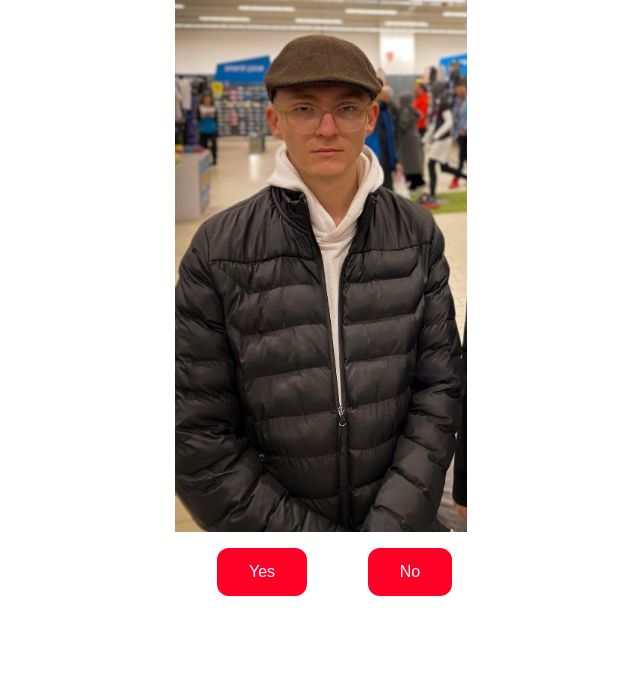
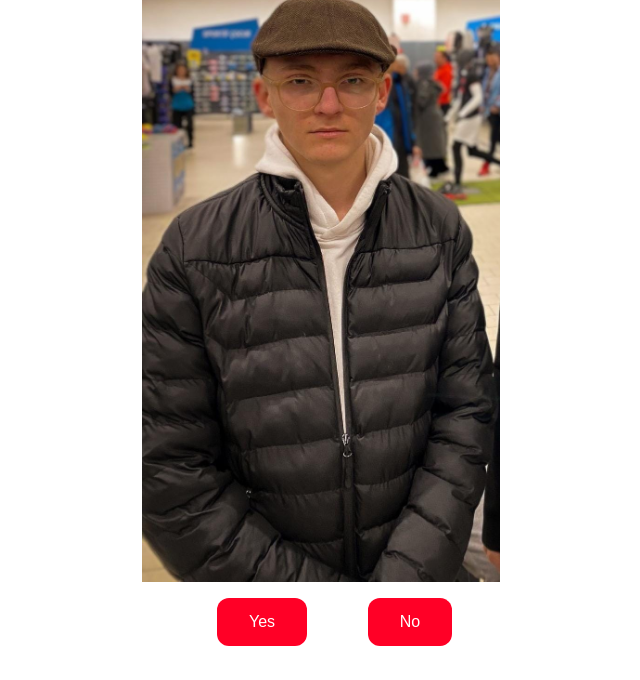
Before and after one commit to efkaroon/ilk-sitem, a plain HTML site: page index.html in a window 1280 px wide. Shown: the part 120-800 px from the top of the page, without its empty margins (319-959 px from the left). Drawn offline with Linux system fonts and the light colour scheme.

Commit message:
Update index.html

```diff
--- a/index.html
+++ b/index.html
@@ -14,8 +14,8 @@
 <div class="box">
     <img
         src="merbacanim.jpg"
-        height="547"
-        width="292"
+        height="647"
+        width="392"
         alt="Merba Canım"/>
 </div>
 <div class="button">
```
